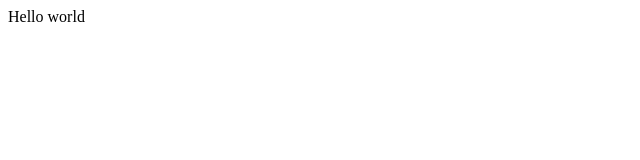
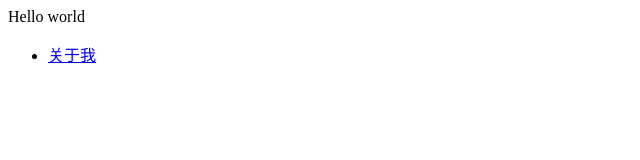
Before and after one commit to asdv3424/asdv3424.github.io, a plain HTML site: page index.html in a window 1280 px wide. Shown: the full height of the page, 0-640 px from the left. Drawn offline with Linux system fonts and the light colour scheme.

Commit message:
Update index.html

```diff
--- a/index.html
+++ b/index.html
@@ -1 +1,5 @@
 <p>Hello world</p>
+
+<ul>
+  <li> <a href="https://asdv3424.github.io/asdv3424/">关于我</a> </li>
+</ul>
```
